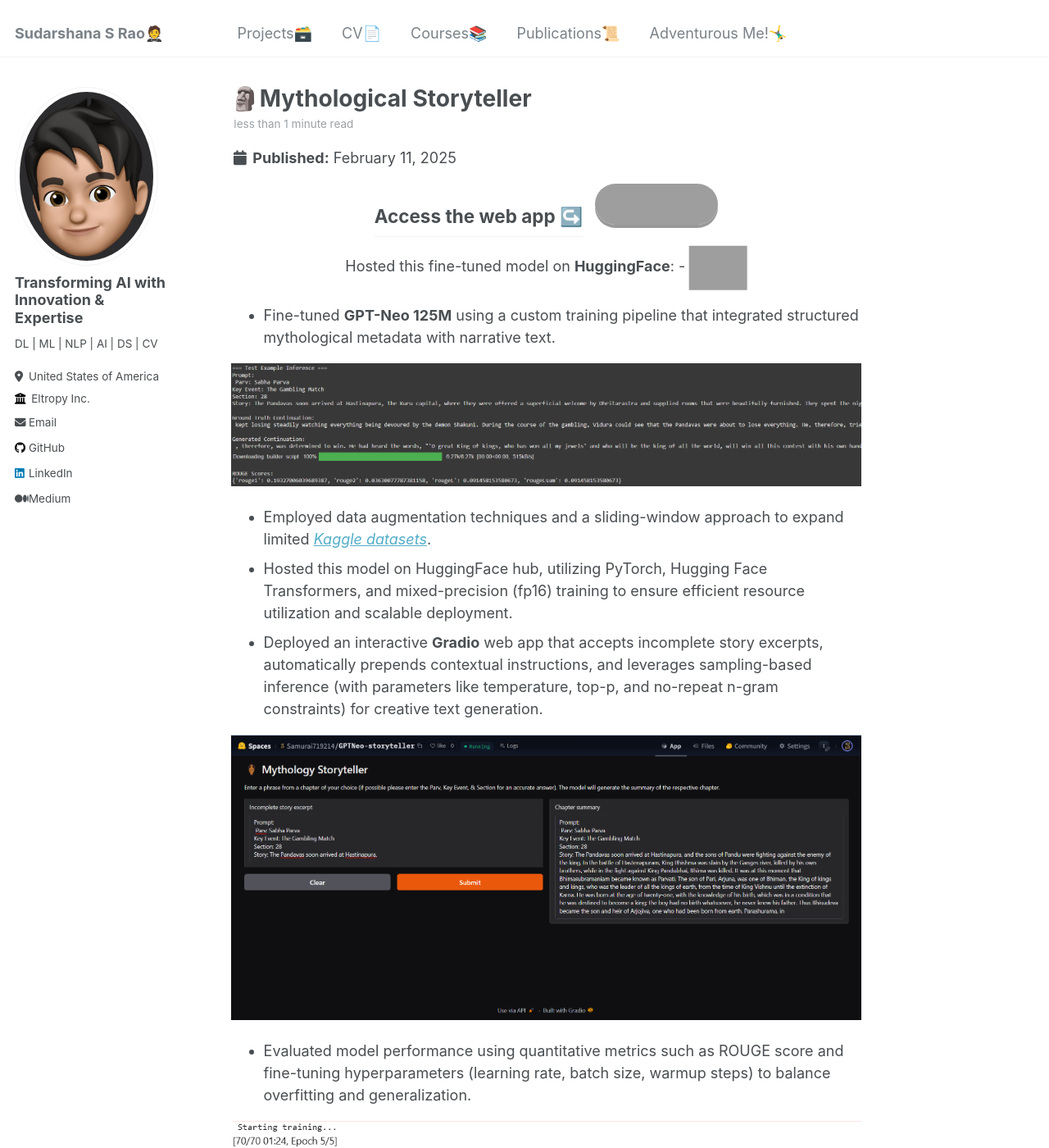
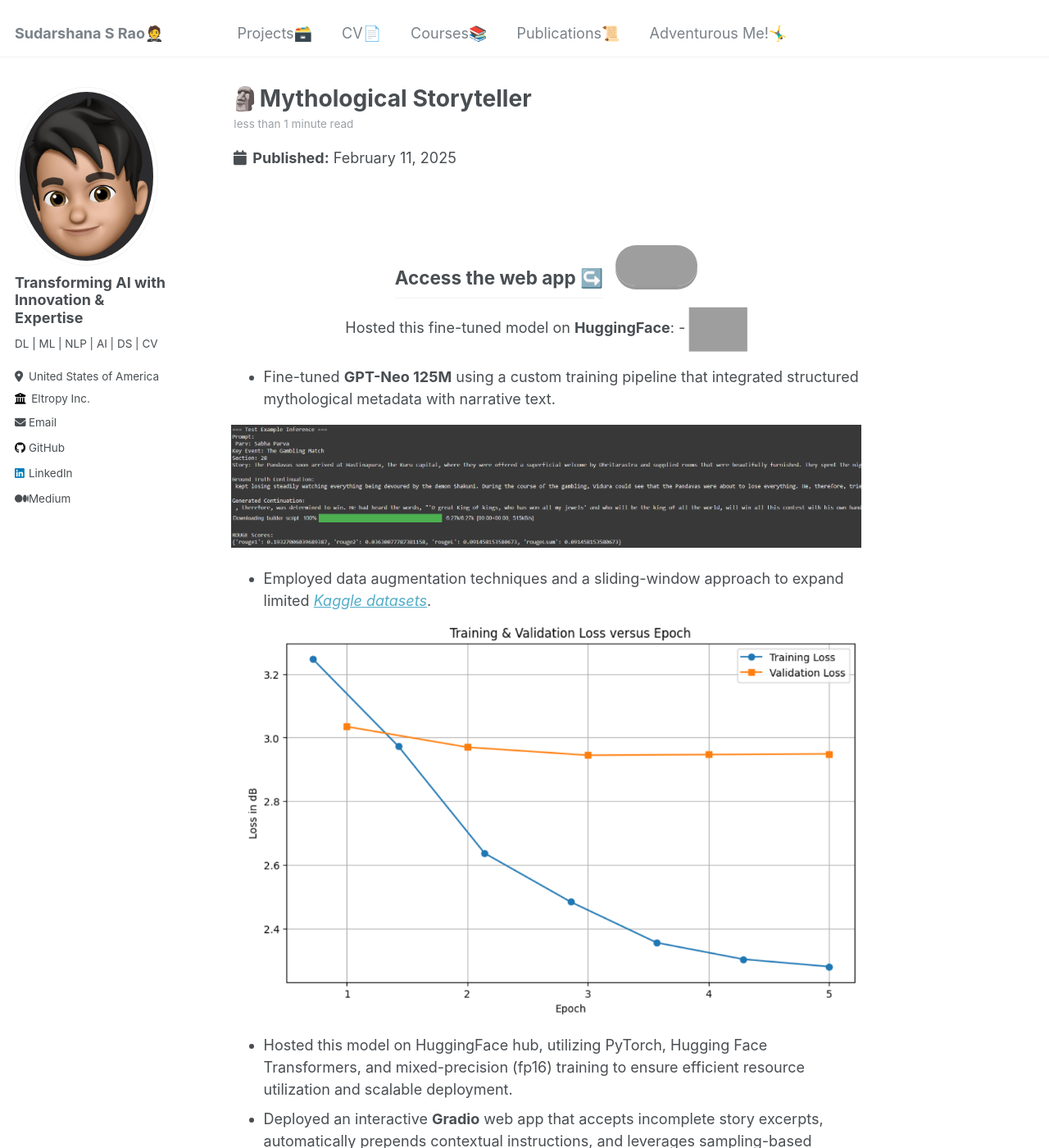
Before and after one commit to SudarshanaSRao/SudarshanaSRao.github.io, a Jekyll site: the page built from _portfolio/portfolio-10.md, in a window 1280 px wide and 1400 px high. Shown: the whole window at 82% size. Built offline with Jekyll 4.4.1, drawn with Linux system fonts in a browser that asks for light colours; grey boxes are pictures that could not be loaded.

Commit message:
Update portfolio-10.md

```diff
--- a/_portfolio/portfolio-10.md
+++ b/_portfolio/portfolio-10.md
@@ -26,7 +26,7 @@
   .app-button {
     background: url('https://github.com/user-attachments/assets/8cec4a21-5cd9-4349-84fe-2a29fabdfc70') no-repeat center center;
     background-size: cover;
-    width: 150px;  /* Adjusted size */
+    width: 100px;  /* Adjusted size */
     height: 50px;  /* Adjusted size */
     border: none;
     border-radius: 25px;
@@ -44,7 +44,7 @@
   }
 </style>
 
-<div class="container" style="margin-top: -25px;">
+<div class="container">
   <div class="app-text"> <h2> Access the web app ↪️</h2> </div>
   <a href="https://huggingface.co/spaces/Samurai719214/GPTNeo-storyteller" target="_blank">
     <button class="app-button"></button>
@@ -72,6 +72,9 @@
 <img src="/images/HF_out.png" style="cursor: crosshair;">
 
 - Employed data augmentation techniques and a sliding-window approach to expand limited [_Kaggle datasets_](https://www.kaggle.com/datasets/shivanshuman/the-mahabharata-summary).
+
+<img src="/images/HF_ggraph.png" style="cursor: crosshair;">
+
 - Hosted this model on HuggingFace hub, utilizing PyTorch, Hugging Face Transformers, and mixed-precision (fp16) training to ensure efficient resource utilization and scalable deployment.
 - Deployed an interactive **Gradio** web app that accepts incomplete story excerpts, automatically prepends contextual instructions, and leverages sampling-based inference (with parameters like temperature, top-p, and no-repeat n-gram constraints) for creative text generation.
 
@@ -80,7 +83,6 @@
 - Evaluated model performance using quantitative metrics such as ROUGE score and fine-tuning hyperparameters (learning rate, batch size, warmup steps) to balance overfitting and generalization.
 
 <img src="/images/HF_train.png" style="cursor: crosshair;">
-<img src="/images/HF_ggraph.png" style="cursor: crosshair;">
 
 <div class="flexcontainer">
   <div>
```
